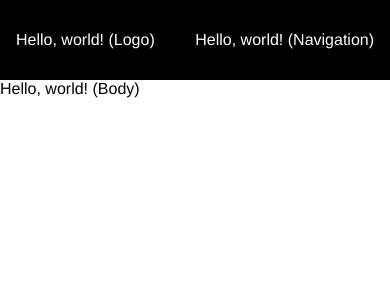
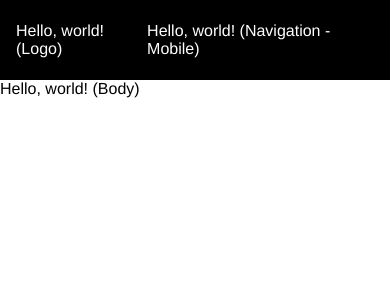
Before and after one commit to tsarvs/responsive-website-components, a Vue app: page / in a window 390 px wide. Shown: the top 300 px of the page. Built offline with nearby package versions, Linux system fonts and the light colour scheme.

Commit message:
making the site header responsive

```diff
--- a/src/components/SiteHeader.vue
+++ b/src/components/SiteHeader.vue
@@ -1,7 +1,7 @@
 <template>
-  <div class="header-container">
+  <div ref="component" class="header-container">
     <SiteHeaderLogo class="header-logo"/>
-    <SiteHeaderNavigation class="header-nav"/>
+    <SiteHeaderNavigation class="header-nav" :mobile-view="this.mobileView"/>
   </div>
 </template>
 
@@ -9,11 +9,27 @@
 import SiteHeaderLogo from "@/components/SiteHeaderLogo";
 import SiteHeaderNavigation from "@/components/SiteHeaderNavigation";
 
+const componentResizeWith = 800;
+
 export default {
   name: 'SiteHeader',
   components: {
     SiteHeaderLogo,
     SiteHeaderNavigation,
+  },
+  async mounted(){
+    console.log('mounted');
+
+    new ResizeObserver(entries => {
+      this.mobileView = entries[0].contentRect.width <= componentResizeWith;
+      console.log('mobileView: ', this.mobileView);
+      console.log('contentRect: ', entries[0].contentRect.width);
+    }).observe(this.$refs.component);
+  },
+  data: function (){
+    return{
+      mobileView: false,
+    };
   },
 };
 </script>
--- a/src/components/SiteHeaderNavigation.vue
+++ b/src/components/SiteHeaderNavigation.vue
@@ -1,12 +1,18 @@
 <!-- @format -->
 
 <template>
-  <div>Hello, world! (Navigation)</div>
+  <div>
+    <div v-if="mobileView">Hello, world! (Navigation - Mobile)</div>
+    <div v-if="!mobileView">Hello, world! (Navigation - Desktop)</div>
+  </div>
 </template>
 
 <script>
 export default {
   name: 'SiteHeaderNavigation',
+  props:{
+    mobileView: Boolean,
+  }
 };
 </script>
 
```
